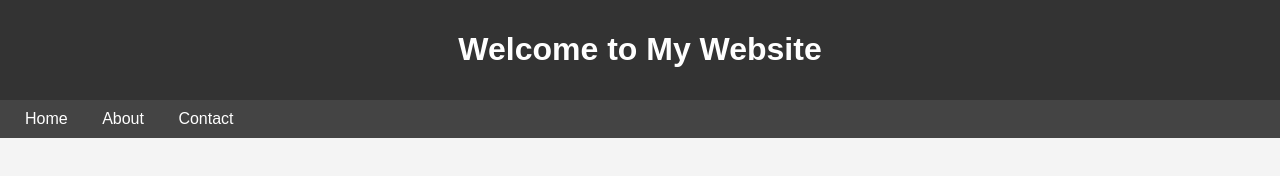
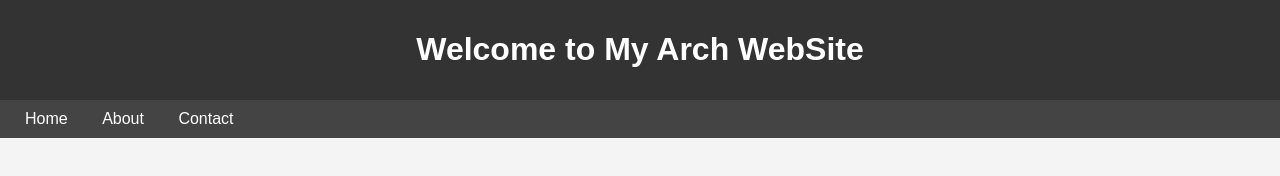
Before and after one commit to RaulHernandez99/BarbonArchDesign.github.io, a plain HTML site: page index.html in a window 1280 px wide. Drawn offline with Linux system fonts and the light colour scheme.

Commit message:
Update index.html

```diff
--- a/index.html
+++ b/index.html
@@ -43,7 +43,7 @@
 <body>
 
     <header>
-        <h1>Welcome to My Website</h1>
+        <h1>Welcome to My Arch WebSite</h1>
     </header>
 
     <nav>
```
